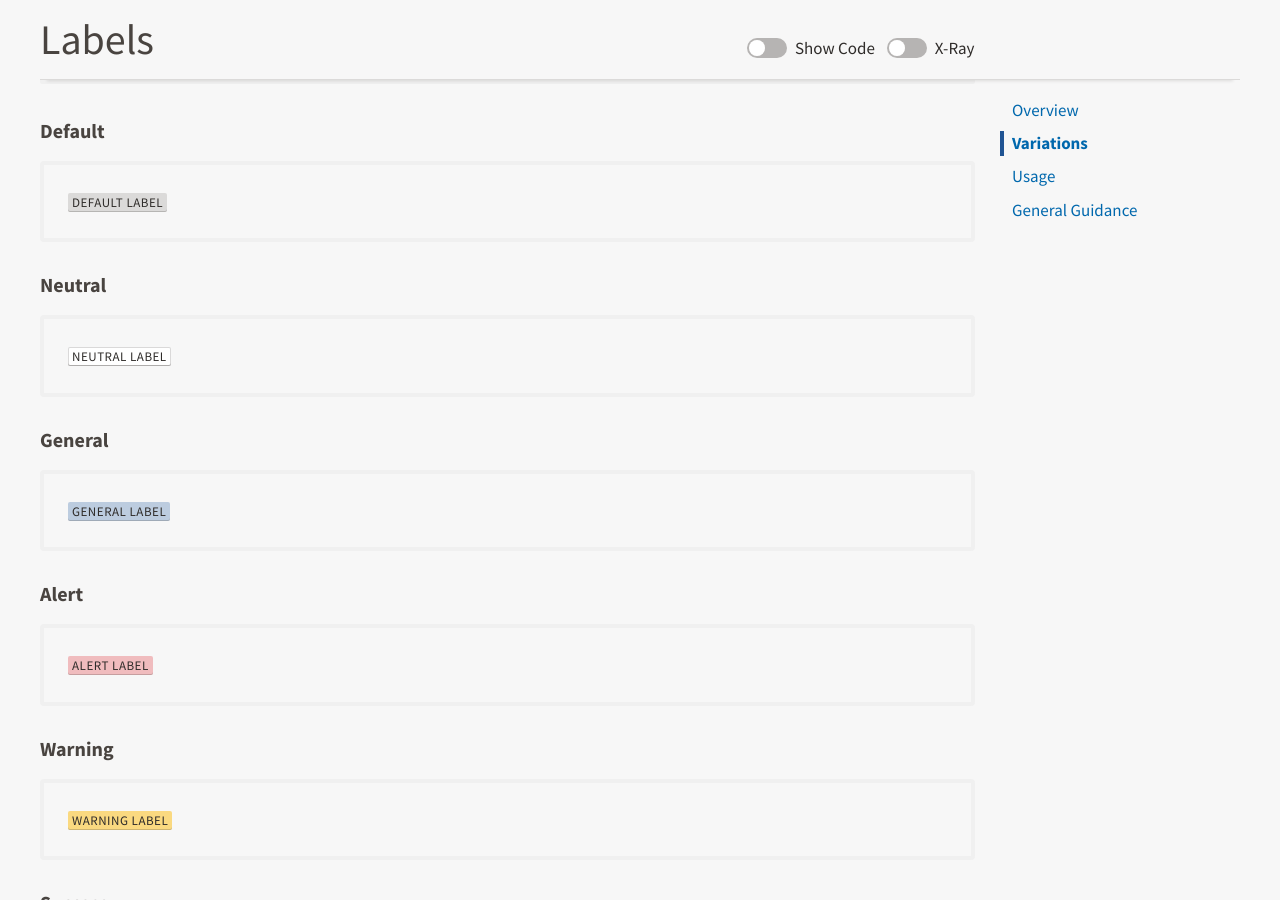
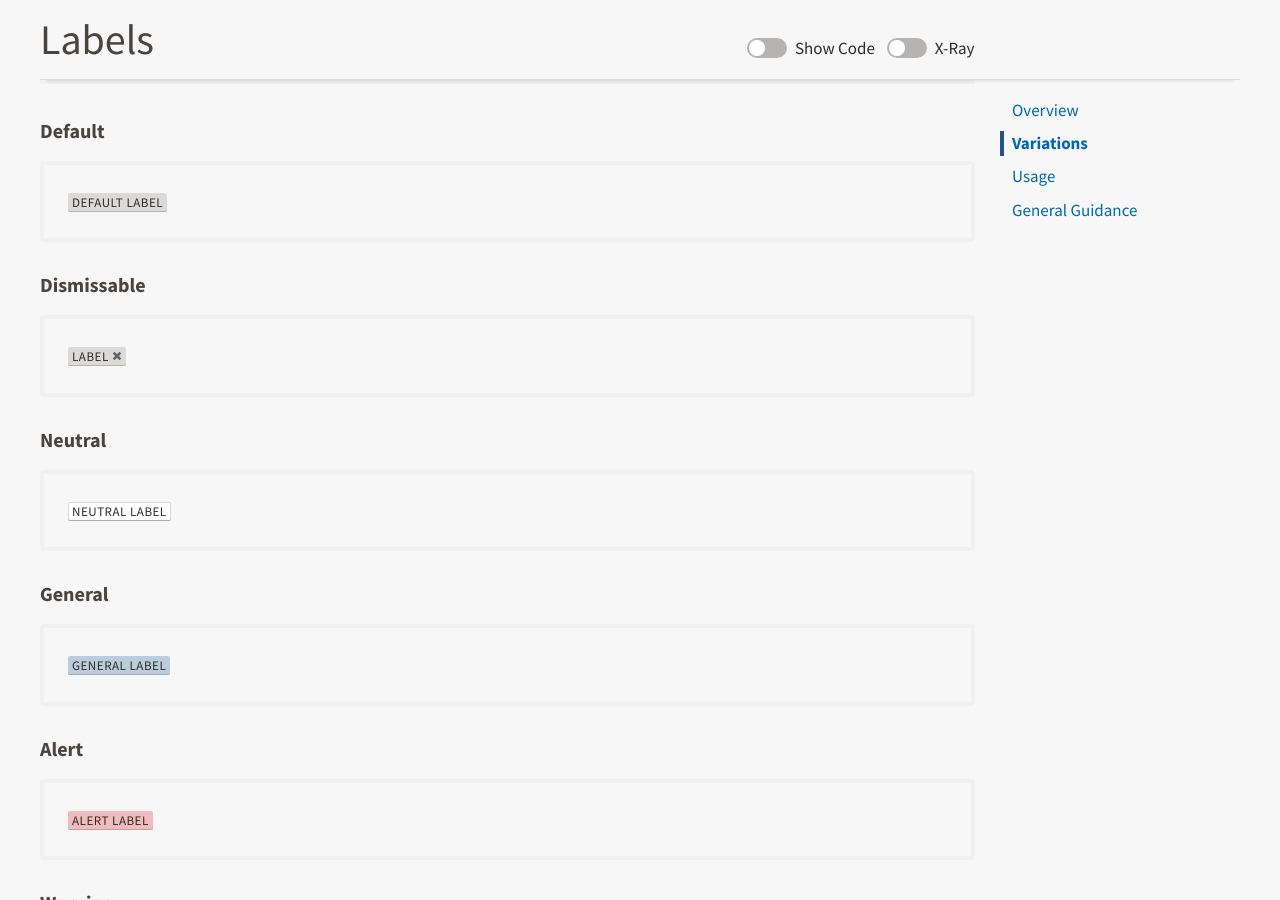
Before and after one commit to USDA-FSA/fsa-design-system, a Jekyll site: the page built from components/labels/index.md, in a window 1280 px wide and 900 px high, scrolled down 894 px. Built offline with Jekyll 4.4.1, drawn with Linux system fonts in a browser that asks for light colours.

Commit message:
added Dismissable variation

````diff
--- a/components/labels/index.md
+++ b/components/labels/index.md
@@ -39,6 +39,21 @@ Labels are styled with `class="fsa-label fsa-label--[type] fsa-label--[size]"`.
 </div>
 ```html
 <span class="fsa-label">Default Label</span>
+```
+
+### Dismissable
+
+<div class="ds-preview">
+  <span class="fsa-label fsa-label--dismissable">
+    Label
+    <button class="fsa-label__remove" aria-label="Remove" title="Remove"></button>
+  </span>
+</div>
+```html
+  <span class="fsa-label fsa-label--dismissable">
+    Label
+    <button class="fsa-label__remove" aria-label="Remove" title="Remove"></button>
+  </span>
 ```
 
 ### Neutral
````
